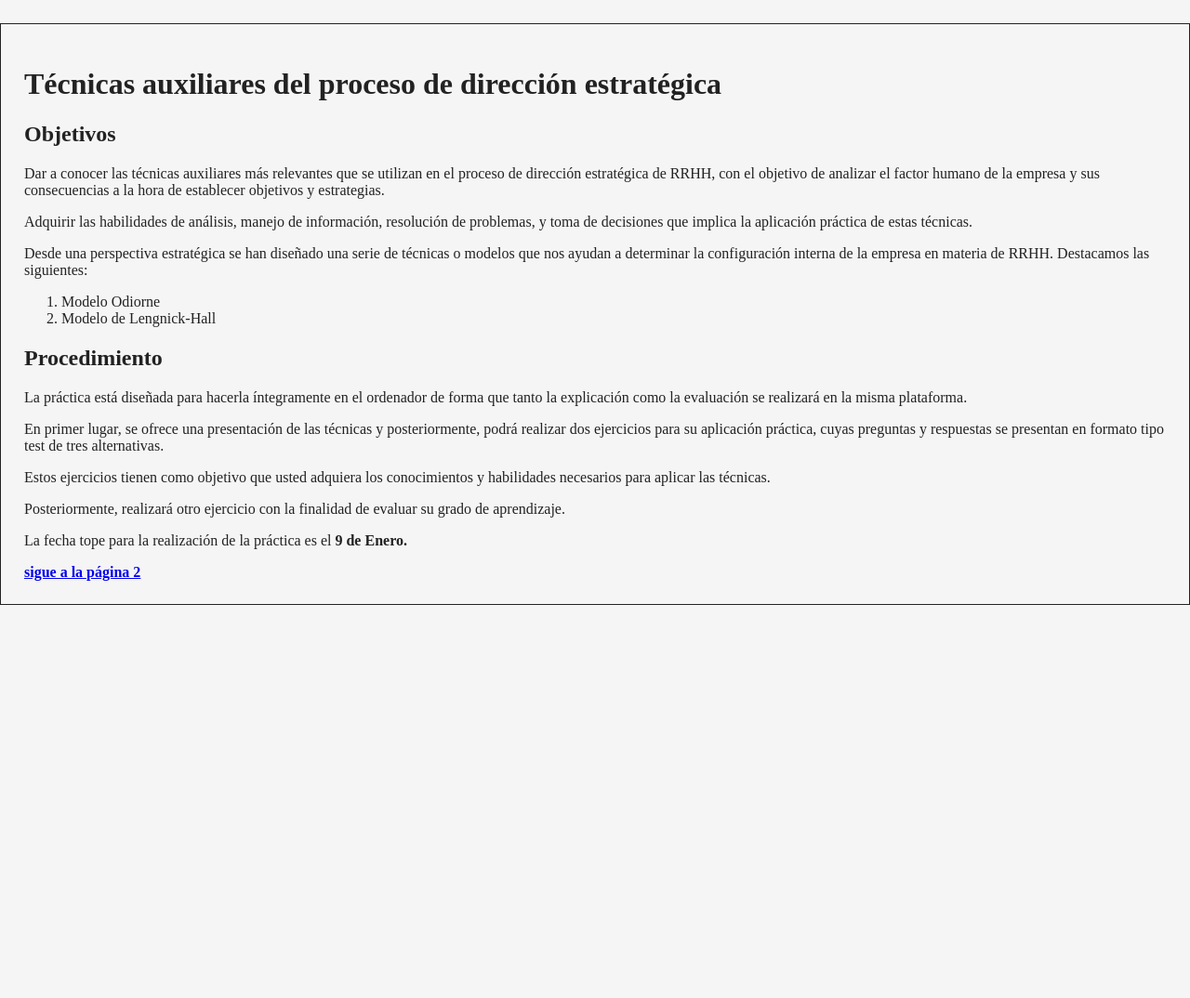
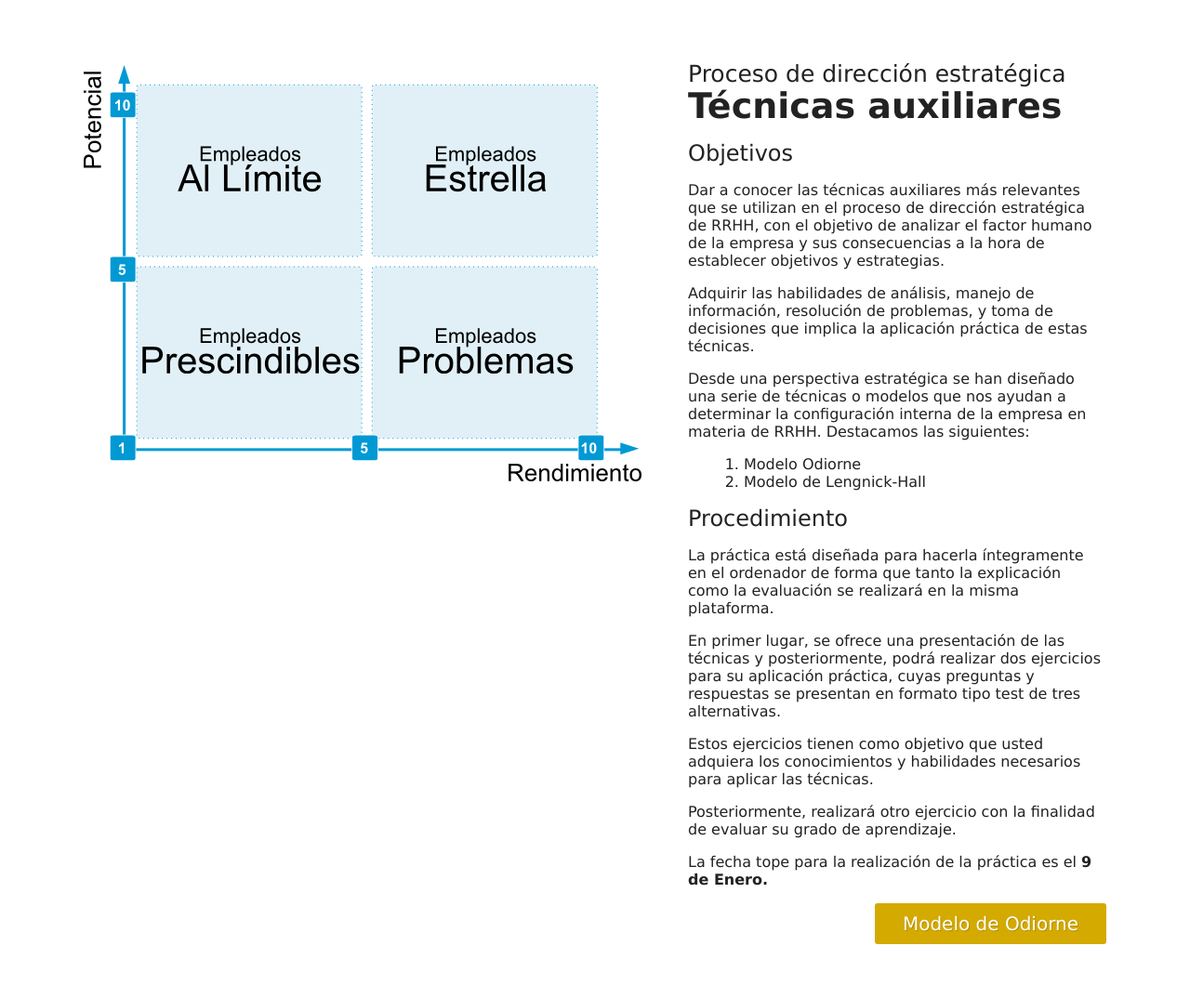
Before and after one commit to Sauco82/aprendiendo-frontend, a PHP site: page / in a window 1280 px wide. Shown: the whole page at 93% size. Before the commit the page ends 651 px from the top, so only its background shows below. Run offline with PHP 8.4, Linux system fonts and the light colour scheme.

Commit message:
aniadido el estilo para la pagina principal

```diff
--- a/index.html
+++ b/index.html
@@ -8,7 +8,16 @@
 	</head>
 
 	<body>
-		<h1>Técnicas auxiliares del proceso de dirección estratégica</h1>
+		<div class="container indice">
+			<div class="contexto">
+				<img src="grafico_odiorne.png">
+			</div>
+
+			<div class="contenido">
+			<h1>
+				<small>Proceso de dirección estratégica</small><br>
+				Técnicas auxiliares
+			</h1>
 				<h2>Objetivos</h2>
 
 				<p>Dar a conocer las técnicas auxiliares más relevantes que se utilizan en el proceso de dirección estratégica de RRHH, con el objetivo de analizar el factor humano de la empresa y sus consecuencias a la hora de establecer objetivos y estrategias.</p>
@@ -29,7 +38,12 @@
 				<p>Posteriormente, realizará otro ejercicio con la finalidad de evaluar su grado de aprendizaje.</p>
 				<p>La fecha tope para la realización de la práctica es el <strong>9 de Enero.<strong></p>
 
-		<a href="pagina2.html">sigue a la p&aacute;gina 2</a>
+				<div class="page_links">
+					<a class="next" href="pagina2.html">Modelo de Odiorne</a>
+				</div>
+			</div>
+		</div>
+
 	</body>
 
 </html>
--- a/style.css
+++ b/style.css
@@ -1,36 +1,78 @@
 body {
-	padding: 25px;
-	margin: 25px auto;
-	border: 1px solid #222;
-	background:#f5f5f5;
 	color:#222;
+	font-family: Verdana, sans-serif;
 }
+
+h1,h2,h3,h4,h5{margin: 0;}
+
+h1{
+	font-size: 38px;
+	line-height: 90%;
+	margin-bottom: 20px;
+}
+	h1 small{
+		font-weight: normal;
+		font-size: 25px
+	}
+
+h2{
+	font-weight: normal;
+	margin: 5px 0 10px 0;
+}
+
 td,th{
 	border: 1px solid #222;
 	padding: 3px;
 }
-p.explicacion {margin-left:20px;}
+
+p{
+	font-size: 16px;
+}
+
+ul,ol,p.explicacion{
+	margin-left: 20px;
+}
+
 span.rendimiento_potencial {font-weight:normal;}
 
-
-.izquierda{
-	background: red;
-	width: 350px;
-	float: right;
+.container{
+	position:relative;
+	margin:0 auto;
+	width:1100px;
+	padding:50px; /*ancho total 1200px*/
+	overflow:hidden;
 }
 
-.derecha{
-	background: yellow;
-	width: 550px;
-	float: right;
+.contexto{
+	width: 600px;
+	min-height: 1px;
+	margin-right: 50px;
+	float:left;
 }
 
-.derecha p{
-	background: #eee;
-	width: 150px;
-	float: right;
+.contenido{
+	float:left;
+	width:450px;
 }
 
-.arregla,.conclear{
-	clear:right;
+.page_links a{
+	float:right;
+	padding: 10px 30px;
+	font-size: 20px;
+	background:#d4aa00;
+	-webkit-border-radius: 3px;
+	-moz-border-radius: 3px;
+	border-radius: 3px;
+	color:white;
+	text-shadow: 1px 1px 0 #b49000;
+	text-decoration: none;
+	font-weight: normal;
 }
+
+
+/**  Estilos unicos ****/
+
+.indice .contexto img{
+	position: fixed;
+	top:70px;
+}
```
Also changed, not shown: grafico_odiorne.png. Lines whose indentation alone changed are shown as unchanged.
